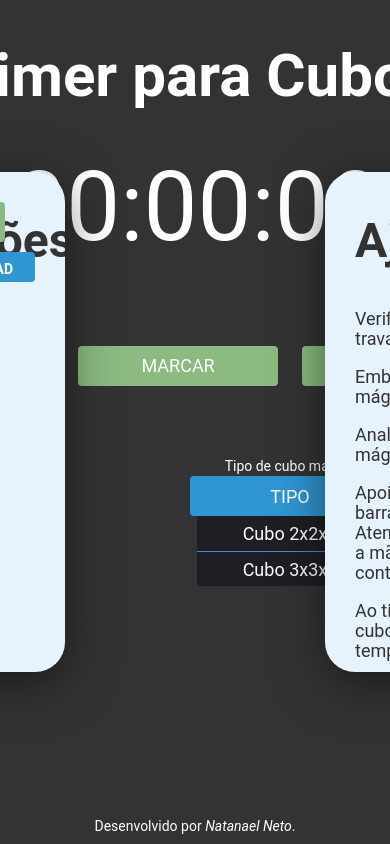
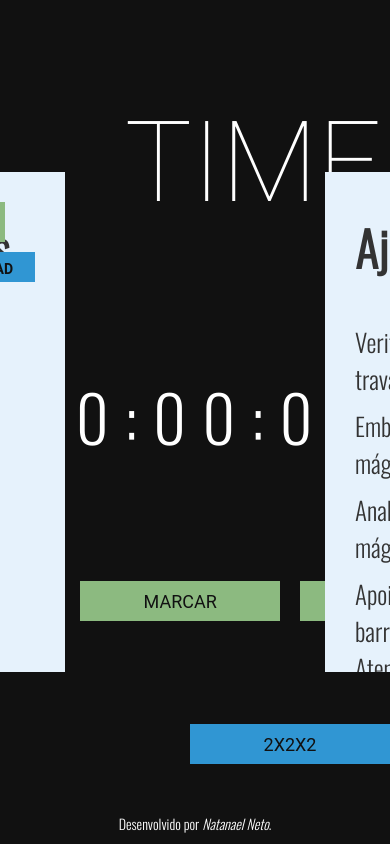
Before and after one commit to NatanaelNeto/stopwatch, a plain HTML site: page index.html in a window 390 px wide. Both pictures are taken after a click on the button "Tipo". Shown: the top 844 px of the page. Drawn offline with nearby package versions, Linux system fonts and the light colour scheme.

Commit message:
Atualização 09 de Março de 2021

```diff
--- a/css.css
+++ b/css.css
@@ -1,9 +1,10 @@
 html, body {
 	margin: 0;
-	font-family: 'Roboto', sans-serif;
-	background-color: #333;
+	font-family: 'Oswald', sans-serif;
+	background-color: #111;
 	color: white;
 	overflow: hidden;
+  font-size: 32px;
 }
 
 .container {
@@ -27,10 +28,9 @@ div {
 	text-transform: uppercase;
 	font-family: 'Roboto', sans-serif;
 	background-color: #8CBA80;
-	color: white;
+	color: #111;
 	border-color: black;
 	border: none;
-	border-radius: 4px;
 	transition: 0.4s ease;
 }
 
@@ -72,7 +72,7 @@ div {
 }
 
 .btn:hover{
-	letter-spacing: 3px;
+  color: white;
 	border: 3px solid #CACF85;
 	background-color: rgba(30,36,32,1);
 }
@@ -87,12 +87,10 @@ div {
 
 }
 
-.btn[value = "Tipo"]{
+.btn.btn-tipo{
 	background-color: rgb(48, 150, 211);
-	margin: 0 auto;
-	z-index: 10 !important;
 }
-.btn:hover[value = "Tipo"]{
+.btn.btn-tipo:hover{
 	border: 3px solid rgb(48, 150, 211);
 	background-color: rgba(30,30,36,1);
 
@@ -136,20 +134,26 @@ div {
 }
 
 h1 {
-	font-size: 60px;
+	font-family: 'Yantramanav', sans-serif;
+  font-weight: 100;
+  font-size: 125px;
 }
+
 h2{
 	font-size: 48px;
 }
+
 p{
-	font-size: 18px;
-	line-height: 20px;
+	font-size: 25px;
+  margin: 10px 0;
+}
+
+span {
+  font-size: 64px;
+  letter-spacing: 0.25em;
 }
 
 .popUpCard {
-	-webkit-box-shadow: 0px 10px 50px 0px rgba(0,0,0,0.5);
-	-moz-box-shadow: 0px 10px 50px 0px rgba(0,0,0,0.5);
-	box-shadow: 0px 10px 50px 0px rgba(0,0,0,0.5);
 	position: absolute;
 	margin: 0 auto;
 	transform: translate(0, -50%);
@@ -171,13 +175,11 @@ p{
 	right: 0;
 	top: 50%;
 	right: -50%;
-	border-radius: 30px 0 0 30px;
 }
 .popUpCard.left {
 	left: 0;
 	top: 50%;
 	left: -50%;
-	border-radius: 0 30px 30px 0;
 }
 
 .popUpCard .profile {
@@ -203,7 +205,6 @@ p{
 /* Handle */
 ::-webkit-scrollbar-thumb {
     background: #8CBA80;
-    border-radius: 10px;
 }
 
 .dropdown-content::-webkit-scrollbar-thumb{
@@ -212,8 +213,8 @@ p{
 
 div #spanType{
 	position: relative;
-	margin: 60px 0px -80px 0px;
-	font-size: 14px;
+	margin: 40px 0px -80px 0px;
+	font-size: 18px;
 	color: white;
 }
 
@@ -234,5 +235,5 @@ footer a{
 	transition: 0.4s ease;
 }
 footer a:hover{
-	letter-spacing: 0.05em;
+	color: #83449c;
 }
--- a/index.html
+++ b/index.html
@@ -4,8 +4,10 @@
 	<meta charset="UTF-8">
 	<title>Stopwatch</title>
 	<link rel="stylesheet" type="text/css" href="css.css">
+  <link rel="preconnect" href="https://fonts.gstatic.com">
+  <link href="https://fonts.googleapis.com/css2?family=Oswald:wght@300&family=Yantramanav:wght@100&display=swap" rel="stylesheet">
 	<link rel="icon" href="icon.png">
-	<script type="text/javascript" src="js.js"></script>
+	<script type="text/javascript" src="js.js" defer></script>
 </head>
 <body id="body" onload="show();" onkeydown="resetSpace()" onkeyup="startSpace()">
 	<div id="popUp" class="popUpCard right">
@@ -29,24 +31,16 @@
 			<div id="saveThisText"></div>
 	</div>
 	<div id="conteudo" class="container">
-		<h1>Timer para Cubo Mágico</h1>
+		<h1>TIMER</h1>
 		<div><span id="time"></span></div>
-		<input id="btn" class="btn" type="button" value="Travar" onclick="toggleStop()">
-		<input id="saveBtn" class="btn" type="button" value="Marcar" onclick="saveResult(x,typeOf)">
-		<input id="saveBtnPage" class="btn" type="button" value="Marcações" onclick="savePage()">
-		<input id="helpBtn" class="btn" type="button" value="Ajuda" onclick="helpPage()">
-		<div id="spanType">Tipo de cubo mágico</div>
-		<div class="dropdown">
+    <div class="div-menu">
 
-			<input class="btn" type="button" value="Tipo" onclick="showMenu()">
-			<div id="dropDown" class="dropdown-content">
-				<ul>
-					<li onclick="typeOfFunct('Cubo 2x2x2')">Cubo 2x2x2</li>
-					<li onclick="typeOfFunct('Cubo 3x3x3')">Cubo 3x3x3</li>
-					<li onclick="typeOfFunct('Pyraminx')">Pyraminx</li>
-				</ul>
-			</div>
-		</div>
+      <input id="btn" class="btn" type="button" value="Travar" onclick="toggleStop()">
+      <input id="saveBtn" class="btn" type="button" value="Marcar" onclick="saveResult(x,typeOf)">
+      <input id="saveBtnPage" class="btn" type="button" value="Marcações" onclick="savePage()">
+      <input id="helpBtn" class="btn" type="button" value="Ajuda" onclick="helpPage()">
+      <input class="btn btn-tipo" type="button" value="Tipo" id="changeTypeBtn">
+    </div>
 
 	</div>
 	<footer>Desenvolvido por <a href="https://natanaelneto.github.io/natanaelneto/" target="_blank">Natanael Neto</a>.</footer>
--- a/js.js
+++ b/js.js
@@ -48,18 +48,18 @@ var	clsStopwatch = function() {
 			};
 	};
 
-var x = new clsStopwatch();
-var $time;
-var clocktimer;
+let x = new clsStopwatch();
+let $time;
+let clocktimer;
 
 function pad(num, size) {
-	var s = "0000" + num;
+	let s = "0000" + num;
 	return s.substr(s.length - size);
 }
 
 function formatTime(time) {
-	var h = m = s = ms = 0;
-	var newTime = '';
+	let h = m = s = ms = 0;
+	let newTime = '';
 
 	h = Math.floor( time / (60 * 60 * 1000) );
 	time = time % (60 * 60 * 1000);
@@ -91,7 +91,7 @@ function stop() {
 	clearInterval(clocktimer);
 }
 
-var tS = 0;	//0 - Não Travado
+let tS = 0;	//0 - Não Travado
 			//1 - Travado
 function toggleStop(){
 	if(tS === 0){
@@ -118,7 +118,7 @@ function reset() {
 		state = 0;
 	}
 }
-var state = 0; 	//0 = Cronometro parado;
+let state = 0; 	//0 = Cronometro parado;
 				//1 = rodando;
 				//2 = parado, mostrando resultado;
 function resetSpace() {
@@ -152,7 +152,7 @@ function startSpace() {
 	}
 }
 
-var showPopUpRight = false;
+let showPopUpRight = false;
 function helpPage(){
 	if(!(event.keyCode === 32 || event.which === 32)){
 		document.getElementById("helpBtn").blur();
@@ -172,7 +172,7 @@ function helpPage(){
 	}
 }
 
-var showPopUpLeft = false;
+let showPopUpLeft = false;
 function savePage(){
 	if(!(event.keyCode === 32 || event.which === 32)){
 		document.getElementById("saveBtnPage").blur();
@@ -193,34 +193,29 @@ function savePage(){
 	}
 }
 
-var typeOf = "Não Identificado";
-var mS = false;
-function showMenu(){
-	if(!mS){
-		mS = true;
-		document.getElementById("dropDown").style.visibility = "visible";
-		document.getElementById("dropDown").style.opacity = "1";
-		document.getElementById("dropDown").style.top = "-10px";
-	}
-	else{
-		mS = false;
-		document.getElementById("dropDown").style.visibility = "hidden";
-		document.getElementById("dropDown").style.opacity = "0";
-		document.getElementById("dropDown").style.top = "-105px";
-	}
-}
+let typeOf = "Não Identificado";
+const OPTIONS = ['2x2x2', '3x3x3', '4x4x4', 'Pyraminx', '2x2x2 Time Machine'];
+let pos = 0;
+
+document.getElementById('changeTypeBtn').addEventListener('click', (e) => {
+  e.target.value = OPTIONS[pos];
+  typeOfFunct(e.target.value);
+  if(pos > OPTIONS.length - 2) {
+    pos = 0;
+    return;
+  }
+  pos += 1;
+});
 
 function typeOfFunct(typeOfThis){
 	typeOf = typeOfThis;
-	document.getElementById("spanType").textContent = typeOf;
-	console.log(typeOf);
-	showMenu();
 }
-var innerCounter = 1;
+
+let innerCounter = 1;
 
 function saveResult(timeOf,typeOfThis){
 	if(!(showPopUpLeft||showPopUpRight)){
-		var div = document.createElement("p");
+		let div = document.createElement("p");
 		div.innerHTML =innerCounter + ". Tempo: " + formatTime(x.time()) + " com " + typeOf + "\n";
 		document.getElementById("saveThisText").appendChild(div);
 		innerCounter++;
@@ -228,8 +223,8 @@ function saveResult(timeOf,typeOfThis){
 }
 
 function download(filename) {
-	var resultsOf = document.getElementById("saveThisText").textContent;
-	var element = document.createElement('a');
+	let resultsOf = document.getElementById("saveThisText").textContent;
+	let element = document.createElement('a');
 	element.setAttribute('href', 'data:text/plain;charset=utf-8,' + encodeURIComponent(resultsOf));
 	element.setAttribute('download', filename);
 
```
